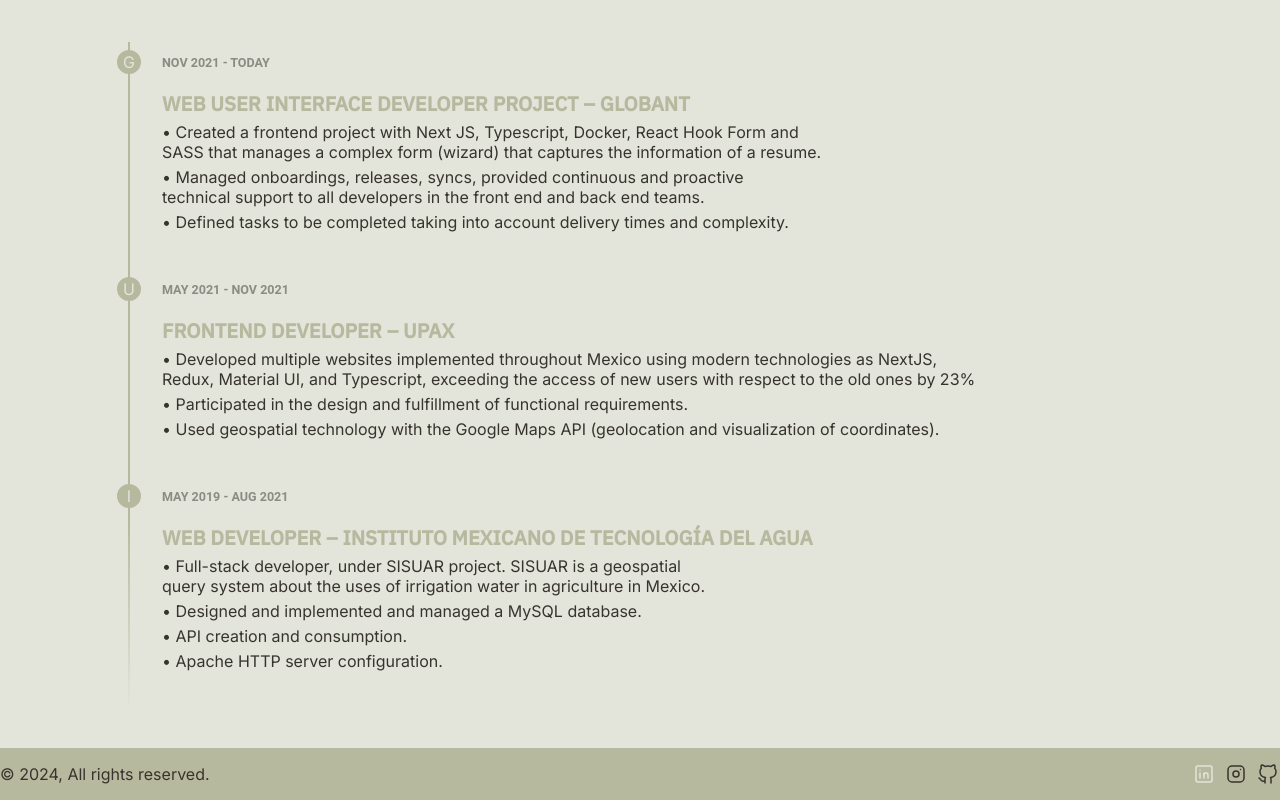
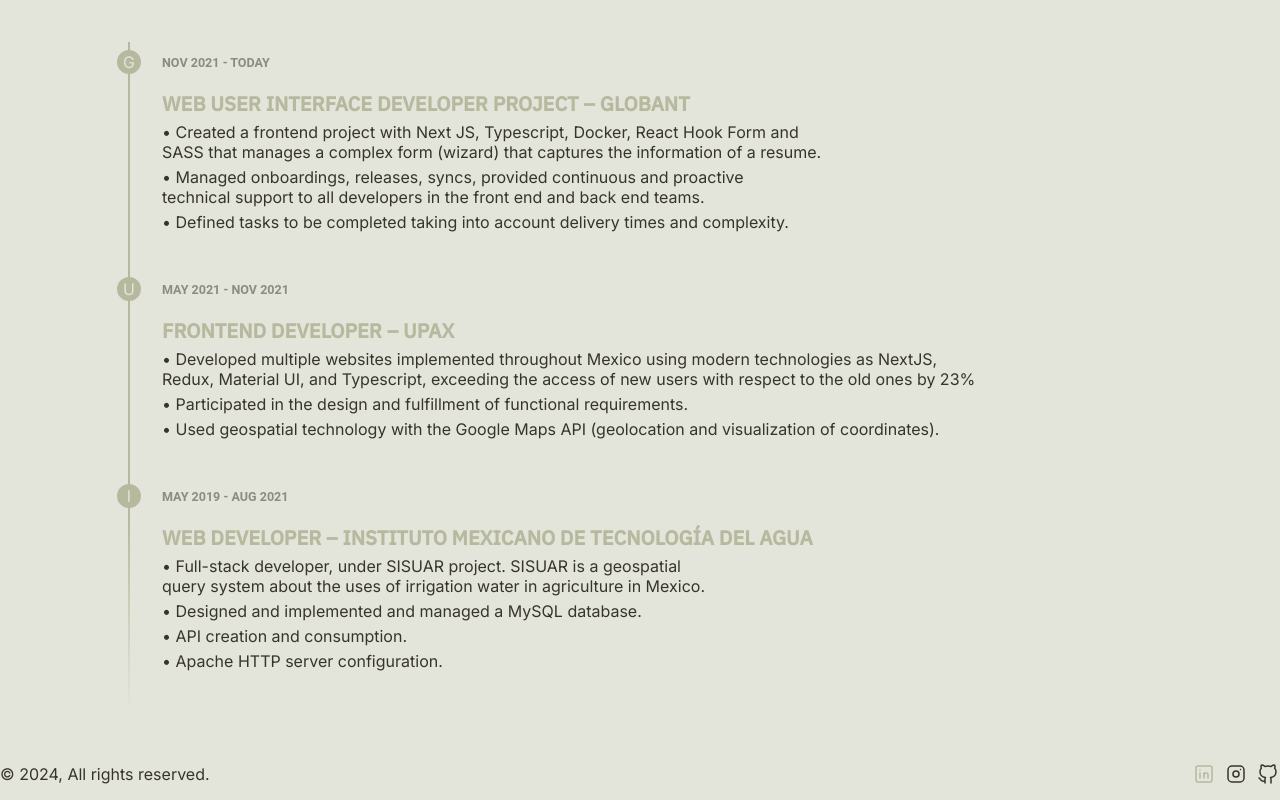
Before and after one commit to calderonjorge/portfolio, a Next.js app: page / in a window 1280 px wide. In both pictures the pointer is over the icon 1204 px from the left and 1584 px from the top of the page. Shown: the part 810-1610 px from the top of the page. Built offline with nearby package versions, Linux system fonts and the light colour scheme.

Commit message:
footer fix

```diff
--- a/src/components/Footer/Footer.module.scss
+++ b/src/components/Footer/Footer.module.scss
@@ -1,11 +1,11 @@
 .footer {
-  background-color: var(--accent-color);
   padding: 1rem 0;
 
   .container {
     display: flex;
     justify-content: space-between;
     align-items: center;
+
   }
 
   ul {
@@ -27,7 +27,7 @@
 
         &:hover{
           svg {
-            color: var(--secondary-color);
+            color: var(--accent-color);
           }
         }
       }
```
Also changed, not shown: src/styles/globals.css (line endings or trailing spaces), 2 other files (tests, documents, lock files or other folders).
